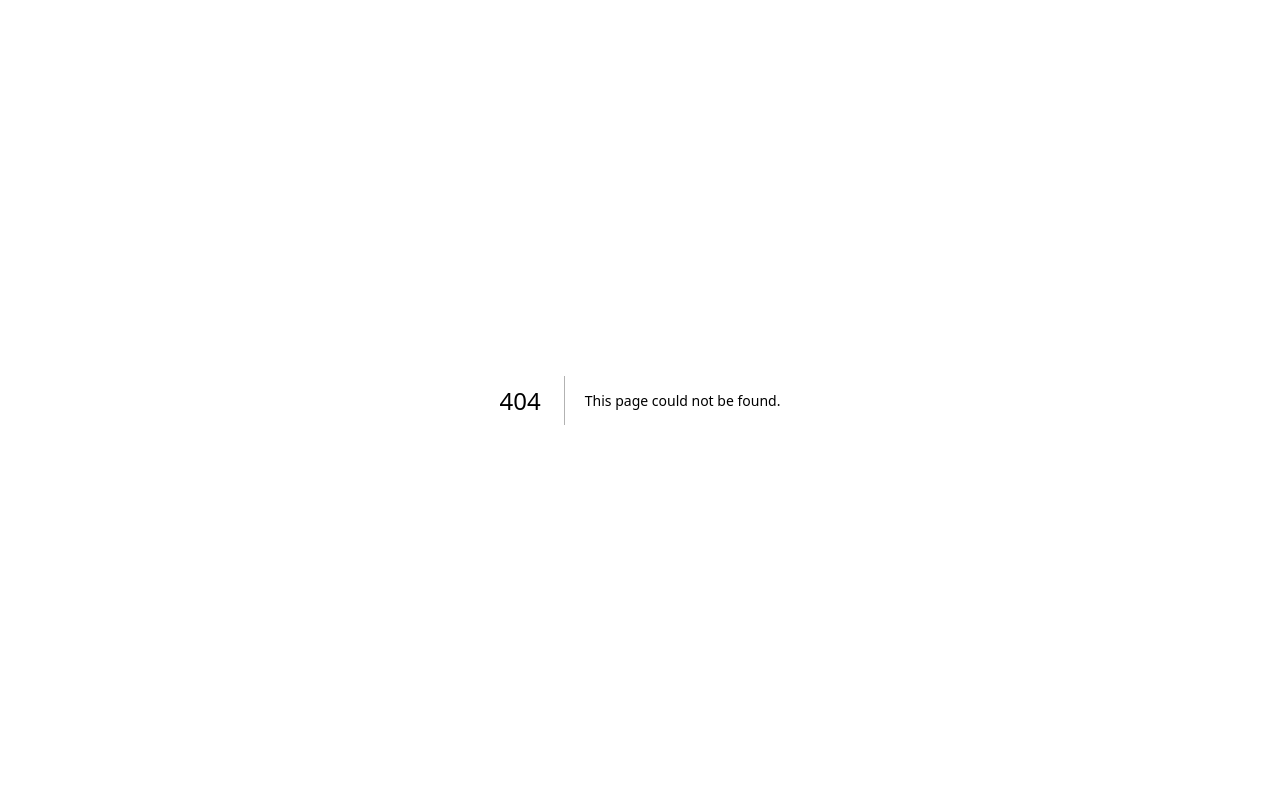
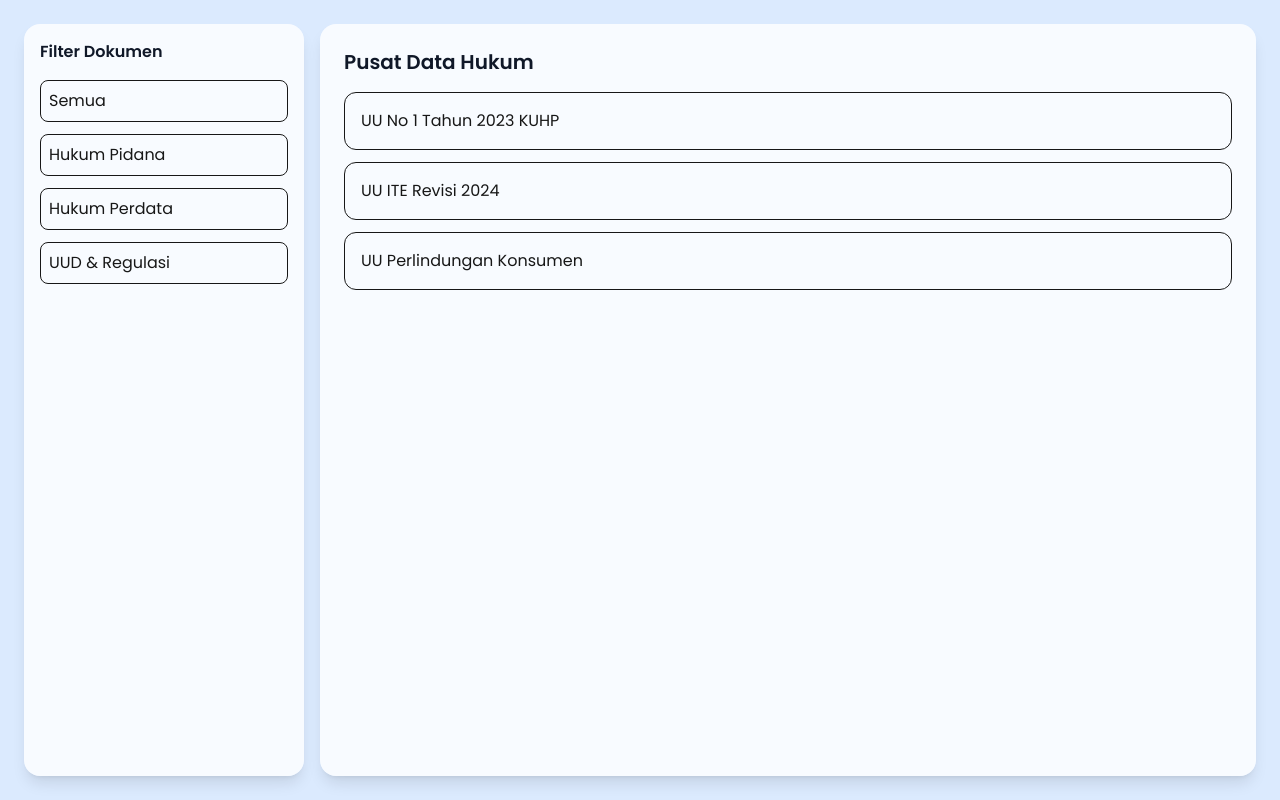
Before and after one commit to davidchristt/TanyaHukum, a Next.js app: page /pusat-data in a window 1280 px wide. Before the commit this address had no page. Built offline with nearby package versions, Linux system fonts and the light colour scheme.

Commit message:
progress frontend chat

```diff
--- a/app/(chat)/chatbot/page.js
+++ b/app/(chat)/chatbot/page.js
@@ -1,13 +1,22 @@
+"use client";
+
+import { useState } from "react";
 import Sidebar from "@/components/features/chat/Sidebar";
 import ChatArea from "@/components/features/chat/ChatArea";
 
 export default function ChatbotPage() {
+  const [isOpen, setIsOpen] = useState(true);
+
   return (
     <div className="h-screen bg-blue-100 p-6 flex gap-4">
 
-      {/* Sidebar */}
-      <div className="w-[280px]">
-        <Sidebar />
+      {/* Sidebar (collapse support) */}
+      <div
+        className={`transition-all duration-300 ${
+          isOpen ? "w-[280px]" : "w-[80px]"
+        }`}
+      >
+        <Sidebar isOpen={isOpen} setIsOpen={setIsOpen} />
       </div>
 
       {/* Chat */}
--- /dev/null
+++ b/app/(data)/pusat-data/page.js
@@ -0,0 +1,20 @@
+import DataSidebar from "@/components/features/data/DataSidebar";
+import DataList from "@/components/features/data/DataList";
+
+export default function PusatDataPage() {
+  return (
+    <div className="h-screen bg-blue-100 p-6 flex gap-4">
+
+      {/* Sidebar filter */}
+      <div className="w-[280px]">
+        <DataSidebar />
+      </div>
+
+      {/* List dokumen */}
+      <div className="flex-1">
+        <DataList />
+      </div>
+
+    </div>
+  );
+}
--- a/components/features/chat/ChatArea.jsx
+++ b/components/features/chat/ChatArea.jsx
@@ -6,7 +6,7 @@ export default function ChatArea() {
       <div className="flex justify-between items-center p-4 border-b border-gray-200">
 
         <div className="flex items-center gap-2">
-          <img src="/icons/logo.svg" className="w-13 h-13" />
+          <img src="/logo.png" className="w-6 h-6" />
           <h1 className="font-semibold text-gray-900">TanyaHukum</h1>
         </div>
 
--- a/components/features/chat/Sidebar.jsx
+++ b/components/features/chat/Sidebar.jsx
@@ -1,4 +1,4 @@
-export default function Sidebar() {
+export default function Sidebar({ isOpen, setIsOpen }) {
   return (
     <div className="h-full bg-white/80 backdrop-blur-md rounded-2xl p-4 shadow-lg flex flex-col justify-between">
 
@@ -6,62 +6,61 @@ export default function Sidebar() {
       <div>
         {/* Header */}
         <div className="flex justify-between items-center mb-6">
-          <img src="/icons/logo.svg" className="w-13 h-13" />
+          <img src="/logo.png" className="w-6 h-6" />
+
+          <button
+            onClick={() => setIsOpen(!isOpen)}
+            className="p-2 rounded-lg border border-blue-300 hover:bg-blue-50 transition"
+          >
             <img src="/icons/sidebar.svg" className="w-6 h-6" />
+          </button>
         </div>
 
         {/* Menu */}
-        <div className="space-y-3 mb-6">
-          <button className="w-full flex items-center gap-3 p-3 border border-blue-200 rounded-xl
-          hover:bg-blue-50 hover:border-blue-400 transition">
-            <img src="/icons/newChat.svg" className="w-5 h-5" />
-            <span className="text-gray-800">Obrolan Baru</span>
-          </button>
-
-          <button className="w-full flex items-center gap-3 p-3 border border-blue-200 rounded-xl
-          hover:bg-blue-50 hover:border-blue-400 transition">
-            <img src="/icons/dashboardStatistik.svg" className="w-5 h-5" />
-            <span className="text-gray-800">Dashboard Statistik</span>
-          </button>
-
-          <button className="w-full flex items-center gap-3 p-3 border border-blue-200 rounded-xl
-          hover:bg-blue-50 hover:border-blue-400 transition">
-            <img src="/icons/pusatDataSidebar.svg" className="w-5 h-5" />
-            <span className="text-gray-800">Pusat Data Hukum</span>
-          </button>
+        <div className="space-y-4">
+          <MenuItem icon="/icons/newChat.svg" label="Obrolan Baru" isOpen={isOpen} />
+          <MenuItem icon="/icons/dashboardStatistik.svg" label="Dashboard Statistik" isOpen={isOpen} />
+          <MenuItem icon="/icons/pusatDataSidebar.svg" label="Pusat Data Hukum" isOpen={isOpen} />
         </div>
 
-        {/* Chat Section */}
-        <div className="flex justify-between items-center mb-2">
-          <p className="text-gray-600 text-sm">Obrolan Anda</p>
-        </div>
+        {/* Chat list */}
+        {isOpen && (
+          <>
+            <p className="text-sm text-gray-600 mt-6 mb-2">Obrolan Anda</p>
 
             <div className="space-y-2">
-          {[
-            "Apa Itu Hukum Perdata?",
-            "Apa itu Hukum Pidana?",
-            "Jelaskan Hukum Waris",
-            "Penjelasan UUD 1945",
-          ].map((item, i) => (
-            <div
-              key={i}
-              className="p-2 border rounded-lg text-sm text-gray-700
-              hover:bg-gray-50 cursor-pointer"
-            >
-              {item}
+              <div className="p-2 border rounded-lg text-sm hover:bg-gray-50 cursor-pointer">
+                Apa Itu Hukum Perdata?
               </div>
-          ))}
+              <div className="p-2 border rounded-lg text-sm hover:bg-gray-50 cursor-pointer">
+                Apa itu Hukum Pidana?
               </div>
+            </div>
+          </>
+        )}
       </div>
 
       {/* Profile */}
-      <div className="mt-6 p-3 border rounded-xl flex items-center gap-3">
+      <div className="mt-6 flex items-center gap-3">
         <img src="/icons/profile.svg" className="w-8 h-8" />
+
+        {isOpen && (
           <div>
             <p className="text-sm font-medium text-gray-900">David</p>
             <p className="text-xs text-gray-500">Gratis</p>
           </div>
+        )}
       </div>
     </div>
   );
 }
+
+/* Component kecil */
+function MenuItem({ icon, label, isOpen }) {
+  return (
+    <button className="w-full flex items-center justify-center md:justify-start gap-3 p-3 border border-blue-200 rounded-xl hover:bg-blue-50 transition">
+      <img src={icon} className="w-5 h-5" />
+      {isOpen && <span className="text-gray-800 text-sm">{label}</span>}
+    </button>
+  );
+}
--- /dev/null
+++ b/components/features/data/DataList.jsx
@@ -0,0 +1,28 @@
+export default function DataList() {
+  const data = [
+    "UU No 1 Tahun 2023 KUHP",
+    "UU ITE Revisi 2024",
+    "UU Perlindungan Konsumen",
+  ];
+
+  return (
+    <div className="h-full bg-white/80 backdrop-blur-md rounded-2xl p-6 shadow-lg">
+
+      <h2 className="text-xl font-semibold text-gray-900 mb-4">
+        Pusat Data Hukum
+      </h2>
+
+      <div className="space-y-3">
+        {data.map((item, i) => (
+          <div
+            key={i}
+            className="p-4 border rounded-xl hover:bg-gray-50 cursor-pointer"
+          >
+            {item}
+          </div>
+        ))}
+      </div>
+
+    </div>
+  );
+}
--- /dev/null
+++ b/components/features/data/DataSidebar.jsx
@@ -0,0 +1,28 @@
+export default function DataSidebar() {
+  return (
+    <div className="h-full bg-white/80 backdrop-blur-md rounded-2xl p-4 shadow-lg">
+
+      <h2 className="font-semibold text-gray-900 mb-4">
+        Filter Dokumen
+      </h2>
+
+      <div className="space-y-3">
+        <button className="w-full p-2 border rounded-lg text-left">
+          Semua
+        </button>
+
+        <button className="w-full p-2 border rounded-lg text-left">
+          Hukum Pidana
+        </button>
+
+        <button className="w-full p-2 border rounded-lg text-left">
+          Hukum Perdata
+        </button>
+
+        <button className="w-full p-2 border rounded-lg text-left">
+          UUD & Regulasi
+        </button>
+      </div>
+    </div>
+  );
+}
```
Lines whose indentation alone changed are shown as unchanged.
